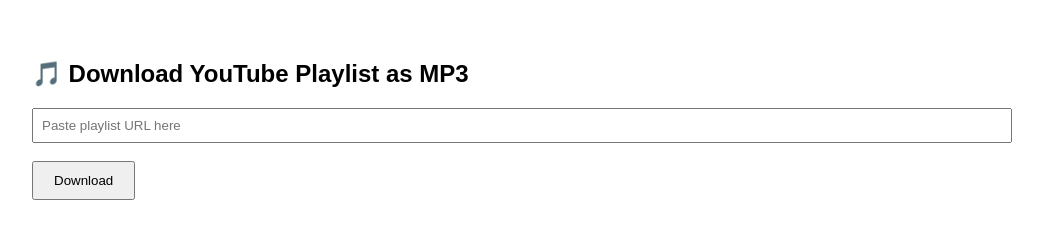
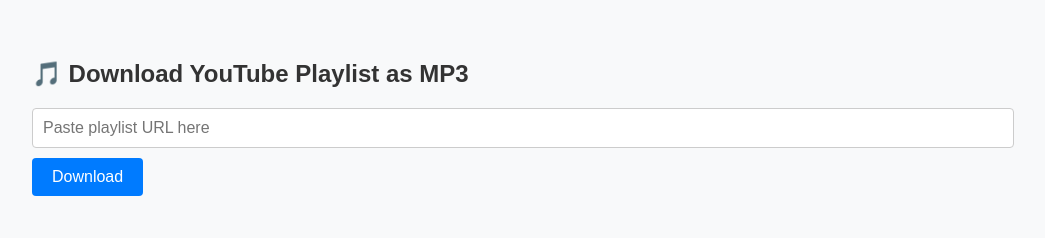
Before and after one commit to justvs48/yt_audio_frontend, a plain HTML site: page index.html in a window 1280 px wide. Shown: the whole page, without its empty margins (8-1053 px from the left). Drawn offline with Linux system fonts and the light colour scheme.

Commit message:
Update index.html1

```diff
--- a/index.html
+++ b/index.html
@@ -3,15 +3,59 @@
 <head>
   <meta charset="UTF-8">
   <title>YouTube Playlist MP3 Downloader</title>
+  <style>
+    body {
+      font-family: sans-serif;
+      padding: 2rem;
+      background: #f8f9fa;
+    }
+
+    h2 {
+      color: #333;
+    }
+
+    input, button {
+      font-size: 16px;
+    }
+
+    input {
+      width: 80%;
+      padding: 10px;
+      border: 1px solid #ccc;
+      border-radius: 4px;
+    }
+
+    button {
+      padding: 10px 20px;
+      margin-top: 10px;
+      background: #007bff;
+      color: white;
+      border: none;
+      border-radius: 4px;
+      cursor: pointer;
+    }
+
+    button:hover {
+      background: #0056b3;
+    }
+
+    #output {
+      margin-top: 20px;
+      white-space: pre-wrap;
+      color: #444;
+      font-size: 15px;
+    }
+  </style>
 </head>
-<body style="font-family: sans-serif; padding: 2rem;">
+<body>
+
   <h2>🎵 Download YouTube Playlist as MP3</h2>
 
-  <input type="text" id="url" placeholder="Paste playlist URL here" style="width: 80%; padding: 8px;">
-  <br><br>
-  <button onclick="download()" style="padding: 10px 20px;">Download</button>
+  <input type="text" id="url" placeholder="Paste playlist URL here">
+  <br>
+  <button onclick="download()">Download</button>
 
-  <pre id="output" style="margin-top: 20px; white-space: pre-wrap;"></pre>
+  <pre id="output"></pre>
 
   <script>
     async function download() {
@@ -20,9 +64,11 @@
       output.textContent = "⏳ Sending download request...";
 
       try {
-        const response = await fetch("https://yt-audio-downloader-1.onrender.com/", {
+        const response = await fetch("https://yt-audio-downloader-1.onrender.com/download", {
           method: "POST",
-          headers: { "Content-Type": "application/json" },
+          headers: {
+            "Content-Type": "application/json"
+          },
           body: JSON.stringify({ url: url })
         });
 
@@ -33,6 +79,7 @@
         } else {
           output.textContent = `❌ Error: ${result.message}`;
         }
+
       } catch (err) {
         output.textContent = "❌ Network error or backend unavailable.";
         console.error(err);
```
